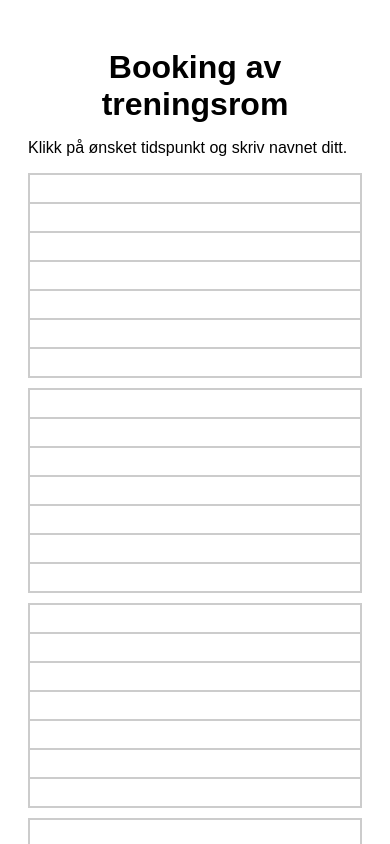
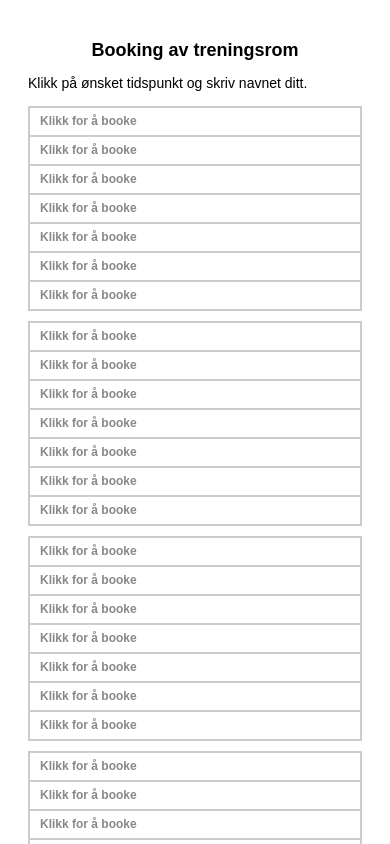
Before and after one commit to lonaBarsje/Stokkesgym, a plain HTML site: page index.html in a window 390 px wide. Shown: the top 844 px of the page. Drawn offline with Linux system fonts and the light colour scheme; no server answers.

Commit message:
Add files via upload

```diff
--- a/index.html
+++ b/index.html
@@ -1,17 +1,10 @@
 <!DOCTYPE html>
-
 <html lang="no">
-
 <head>
-
     <meta name="viewport" content="width=device-width, initial-scale=1.0">
-
     <meta charset="UTF-8">
-
     <title>Booking av treningsrom</title>
-
     <style>
-
         body {
             font-family: Arial, sans-serif;
             padding: 20px;
@@ -49,7 +42,7 @@ td.slot {
             min-width: 120px;
             cursor: text;
             background-color: #fff;
-word-wrap: break-word; /* Forhindre at tekst går utenfor */
+            word-wrap: break-word;
         }
 
         td.slot:focus {
@@ -57,7 +50,7 @@ outline: 2px solid #4CAF50;
             background-color: #eaffea;
         }
 
-/* Responsiv design */
+        /* Responsiv design for små skjermer */
         @media screen and (max-width: 768px) {
             table {
                 font-size: 12px;
@@ -111,116 +104,83 @@ padding-left: 10px;
             }
         }
 
+        /* Enda mindre skjerm (mobiltelefoner) */
         @media screen and (max-width: 480px) {
             td.slot {
                 padding-left: 15px;
                 font-size: 10px;
             }
-}    }
 
+            h1 {
+                font-size: 18px;
+            }
+
+            p {
+                font-size: 14px;
+            }
+        }
+
+        /* Indikasjon for interaktivitet */
+        td.slot::before {
+            content: "Klikk for å booke";
+            font-size: 12px;
+            color: #888;
+        }
     </style>
-
 </head>
 
 <body>
-
-
-
     <h1>Booking av treningsrom</h1>
-
     <p>Klikk på ønsket tidspunkt og skriv navnet ditt.</p>
 
-
-
     <table>
-
         <thead>
-
             <tr>
-
                 <th>Tid</th>
-
                 <th>Mandag</th>
-
                 <th>Tirsdag</th>
-
                 <th>Onsdag</th>
-
                 <th>Torsdag</th>
-
                 <th>Fredag</th>
-
                 <th>Lørdag</th>
-
                 <th>Søndag</th>
-
             </tr>
-
         </thead>
-
         <tbody id="calendar-body">
-
         </tbody>
-
     </table>
 
-
-
     <script>
-
         const startHour = 8;
-
         const endHour = 23;
-
         const days = 7;
-
-
-
         const tbody = document.getElementById("calendar-body");
 
-
-
+        // Lager tabellrader for tid og ukedager
         for (let hour = startHour; hour <= endHour; hour++) {
-
             const row = document.createElement("tr");
 
-
-
             const timeCell = document.createElement("td");
-
             timeCell.className = "time";
-
             timeCell.textContent = `${hour}:00`;
-
             row.appendChild(timeCell);
 
-
-
             for (let d = 0; d < days; d++) {
-
                 const slot = document.createElement("td");
-
                 slot.className = "slot";
-
                 slot.contentEditable = "true";
-
                 row.appendChild(slot);
-
             }
 
-
-
             tbody.appendChild(row);
-
         }
-
     </script>
 
     <script type="module">
         import { initializeApp } from "https://www.gstatic.com/firebasejs/10.7.1/firebase-app.js";
         import { getFirestore, collection, getDocs, doc, setDoc } from "https://www.gstatic.com/firebasejs/10.7.1/firebase-firestore.js";
 
-// 1. LIM INN DIN EGEN KONFIG HER
+        // Firebase-konfigurasjon
         const firebaseConfig = {
             apiKey:  "AIzaSyALGMHGqQwAzP96ajyyACqsCl8zQc_-0ww",
             authDomain: "stokkesgym.firebaseapp.com",
@@ -230,112 +190,61 @@ messagingSenderId: "799505110904",
             appId: "1:799505110904:web:bbb58abd42774477365a8d"
         };
 
-// 2. START FIREBASE
         const app = initializeApp(firebaseConfig);
         const db = getFirestore(app);
 
-const days = ["mandag","tirsdag","onsdag","torsdag","fredag","lørdag","søndag"];
+        const days = ["mandag", "tirsdag", "onsdag", "torsdag", "fredag", "lørdag", "søndag"];
 
-// 1. Laste inn bookinger
-
+        // Laste inn eksisterende bookinger
         async function loadBookings() {
-
             const snapshot = await getDocs(collection(db, "bookings"));
-
             snapshot.forEach(docSnap => {
-
                 const data = docSnap.data();
-
                 const row = data.hour - 8;
-
                 const col = days.indexOf(data.day);
-
                 const cell = document.querySelectorAll("tbody tr")[row].children[col + 1];
-
                 cell.innerText = data.name;
-
             });
-
         }
 
-
-
-  // 2. Sette inn ny booking
-
+        // Sette inn ny booking
         document.querySelectorAll(".slot").forEach((cell) => {
-
             cell.addEventListener("blur", async () => {
-
                 const row = cell.parentElement.rowIndex - 1;
-
                 const col = cell.cellIndex - 1;
-
                 const hour = 8 + row;
-
                 const day = days[col];
-
                 const name = cell.innerText.trim();
-
-
 
                 if (!name) return;
 
-
-
                 const id = `${day}_${hour}`;
-
                 await setDoc(doc(db, "bookings", id), { name, day, hour });
-
+            });
         });
 
-  });
-
-
-
-  // 3. Slette gamle bookinger
-
+        // Slette gamle bookinger
         async function deleteExpiredBookings() {
-
             const now = new Date();
-
-    const currentHour = now.getHours(); // Henter timen for nå
-
-
+            const currentHour = now.getHours();
 
             const snapshot = await getDocs(collection(db, "bookings"));
-
             snapshot.forEach(async (docSnap) => {
-
                 const data = docSnap.data();
-
                 const bookingHour = data.hour;
 
-
-
                 // Slett booking hvis timen er passert
-
                 if (bookingHour < currentHour) {
-
                     await deleteDoc(doc(db, "bookings", docSnap.id)); // Slett booking fra Firestore
-
+                }
+            });
         }
 
-    });
-
-  }
-
-
-
         // Kall funksjonen for å slette gamle bookinger en gang per time
-
         setInterval(deleteExpiredBookings, 60 * 60 * 1000); // Kjør hver time
 
-
-
         // Last inn eksisterende bookinger
-
-  loadBookings();</script>
-
+        loadBookings();
+    </script>
 </body>
-
 </html>
```
Lines whose indentation alone changed are shown as unchanged.
